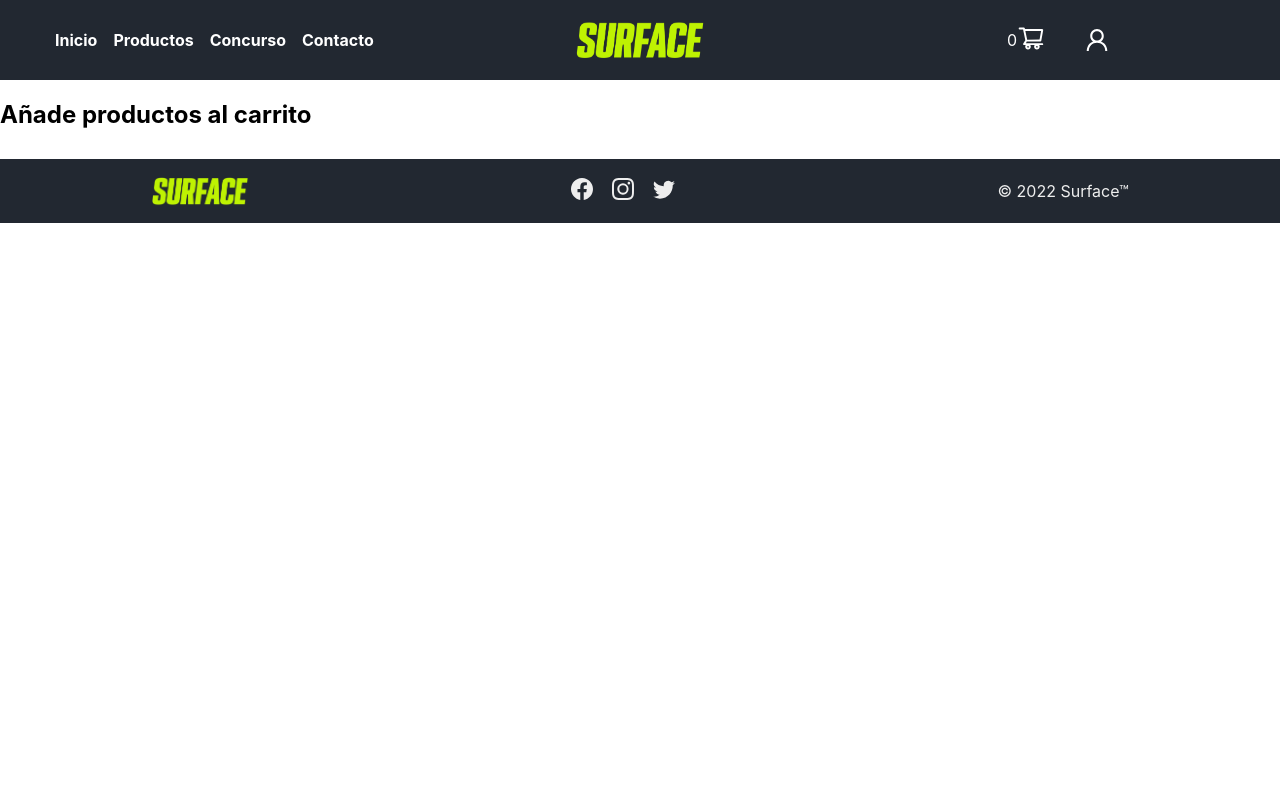
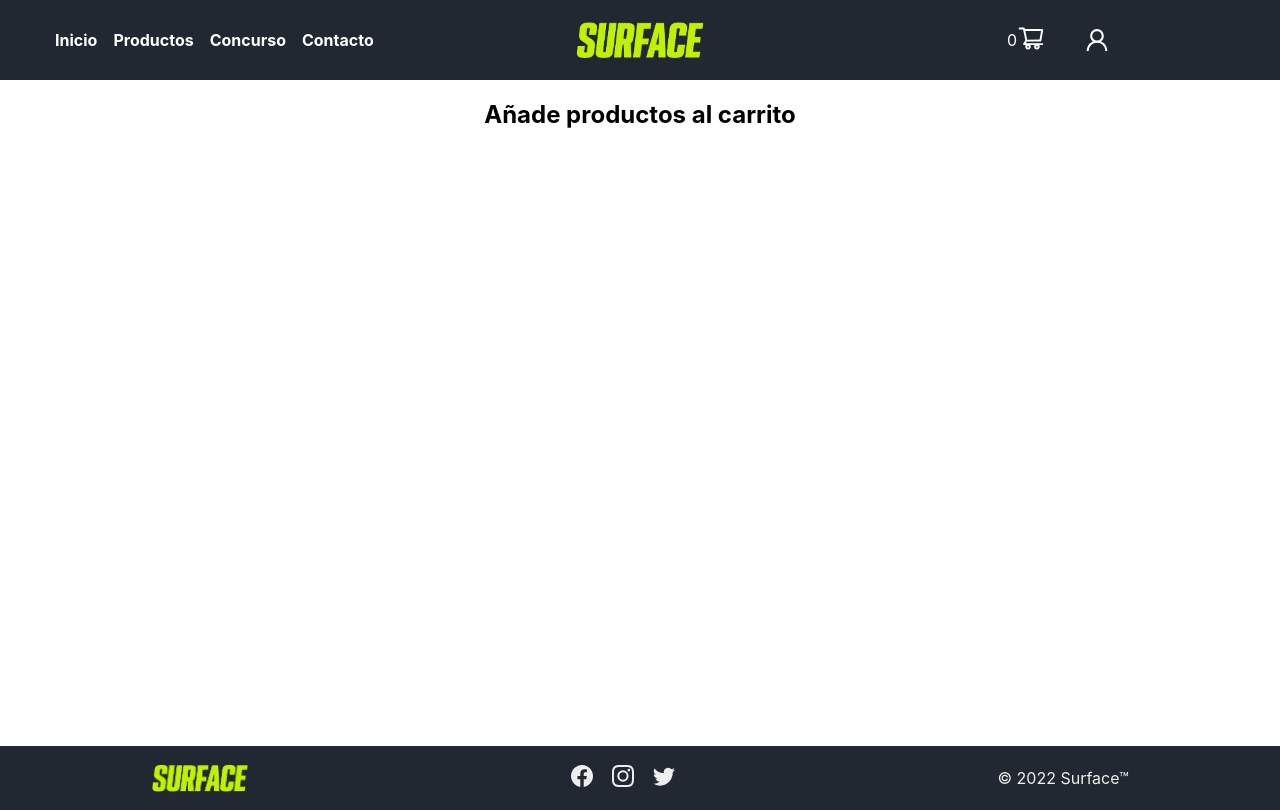
Before and after one commit to JoaquinDeLuca/surface, a React (Create React App) app: page /cart in a window 1280 px wide. Built offline with nearby package versions, Linux system fonts and the light colour scheme.

Commit message:
se corrige style

```diff
--- a/src/components/Cart/Cart.css
+++ b/src/components/Cart/Cart.css
@@ -2,6 +2,9 @@
     display: flex;
     flex-direction: column-reverse;
     padding-bottom: 10px;
+    min-height: 82vh;
+    justify-content: flex-end;
+    align-items: center;
 }
 .totalAndML{
     text-align: center;
@@ -14,6 +17,7 @@
     border-bottom: 1px solid #222831;
     box-shadow: 1px 2px 10px #393e46ca;
     padding: 10px;
+
 }
 
 .cartImgContainer{
@@ -149,7 +153,7 @@
     .cartbtnDelete{
         border: none;
         margin: 0;
-        margin-left: 20px;
+        /* margin-left: 20px; */
         box-shadow: 0px 0px 0px rgba(0, 0, 0, 0.572);
         transition: all 0.3s ease 0s;
     }
```
